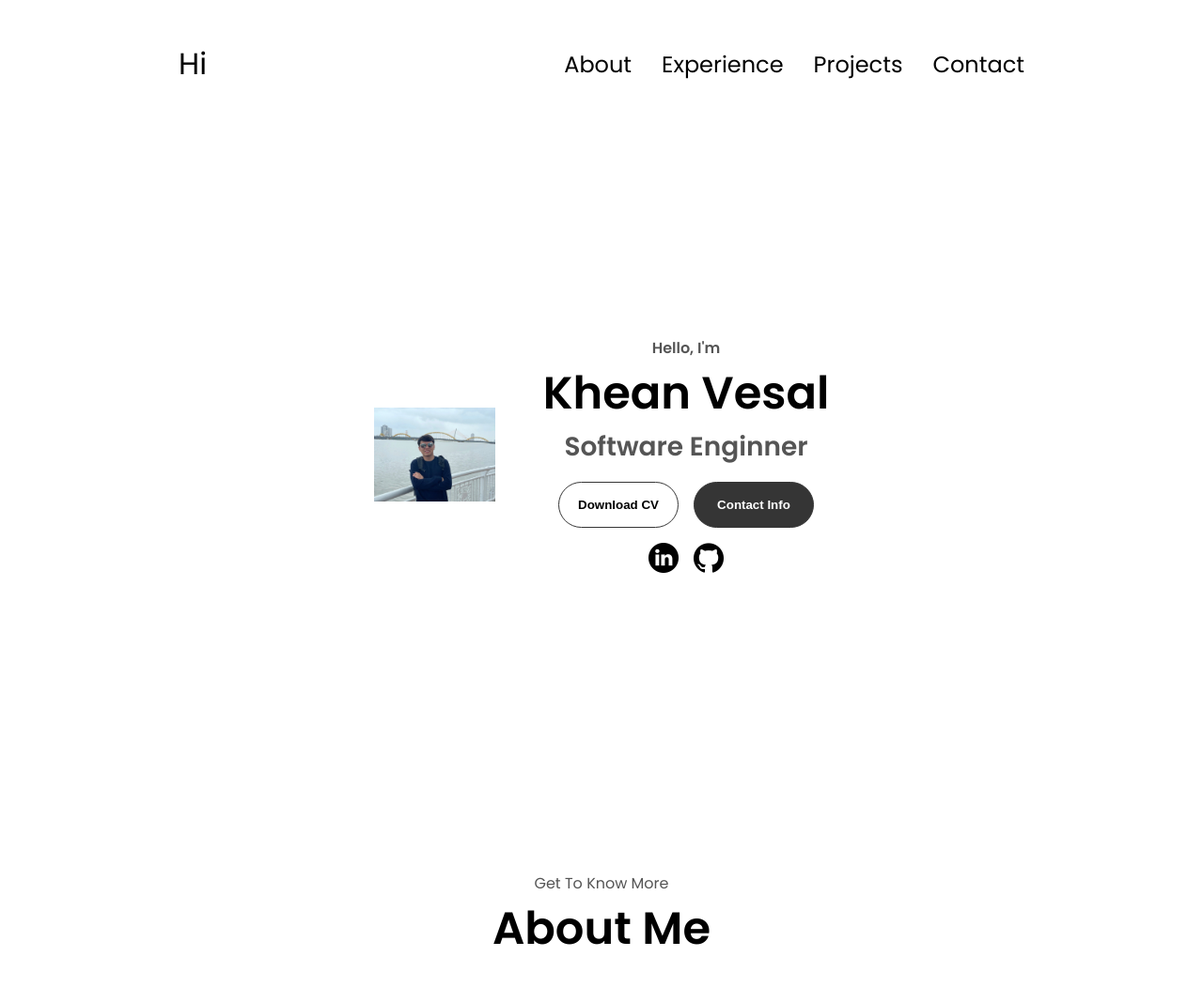
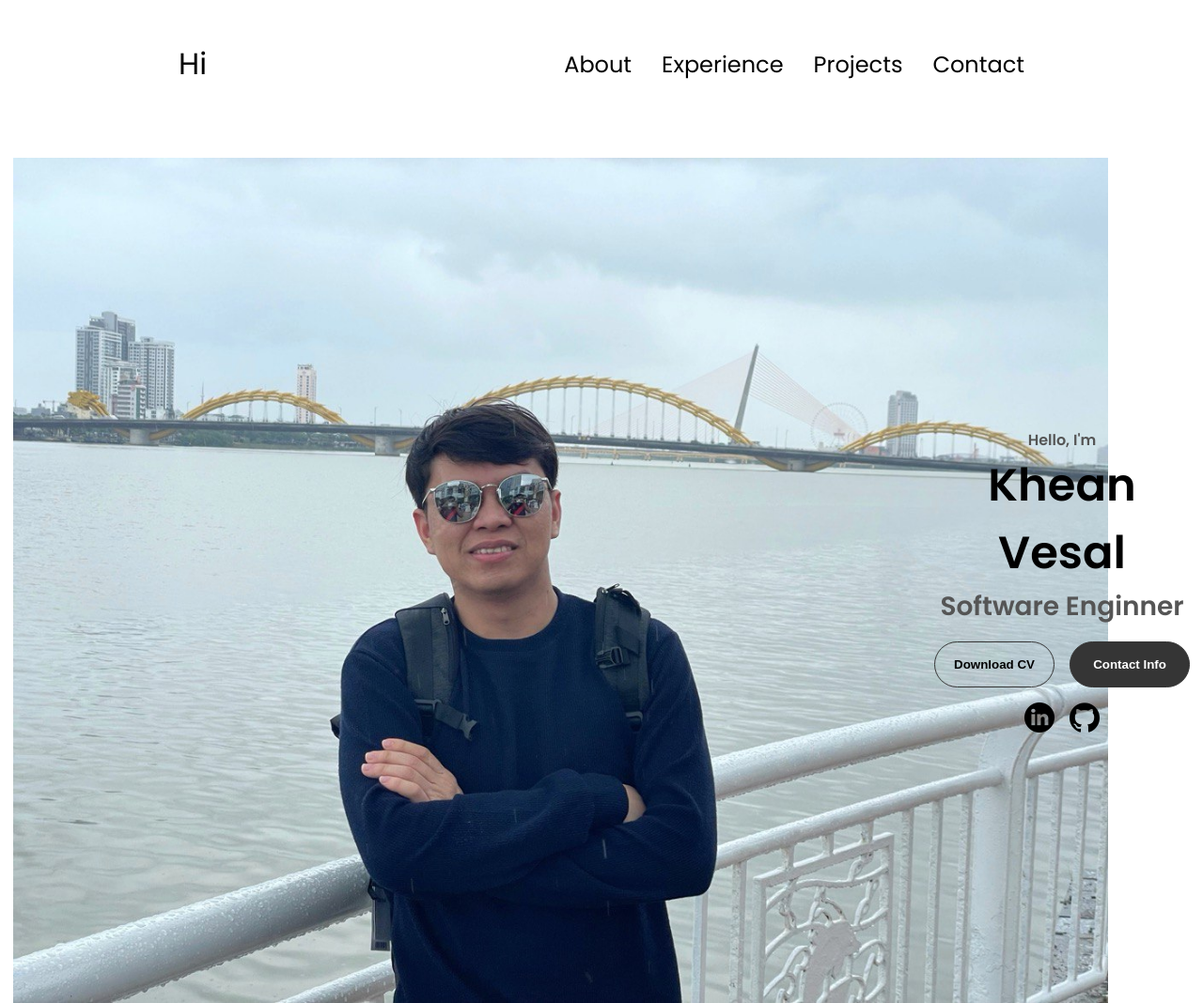
Before and after one commit to Vesal168/portfolio, a plain HTML site: page index.html in a window 1280 px wide. Shown: the top 1068 px of the page at 94% size. Drawn offline with Linux system fonts and the light colour scheme.

Commit message:
Update style.css

```diff
--- a/style.css
+++ b/style.css
@@ -177,8 +177,8 @@ section {
 }
 .section__pic-containers {
   display: flex;
-  height: 100px;
-  width: 100px;
+  height: 900px;
+  width: 900px;
   margin: auto 0;
 }
 
```
